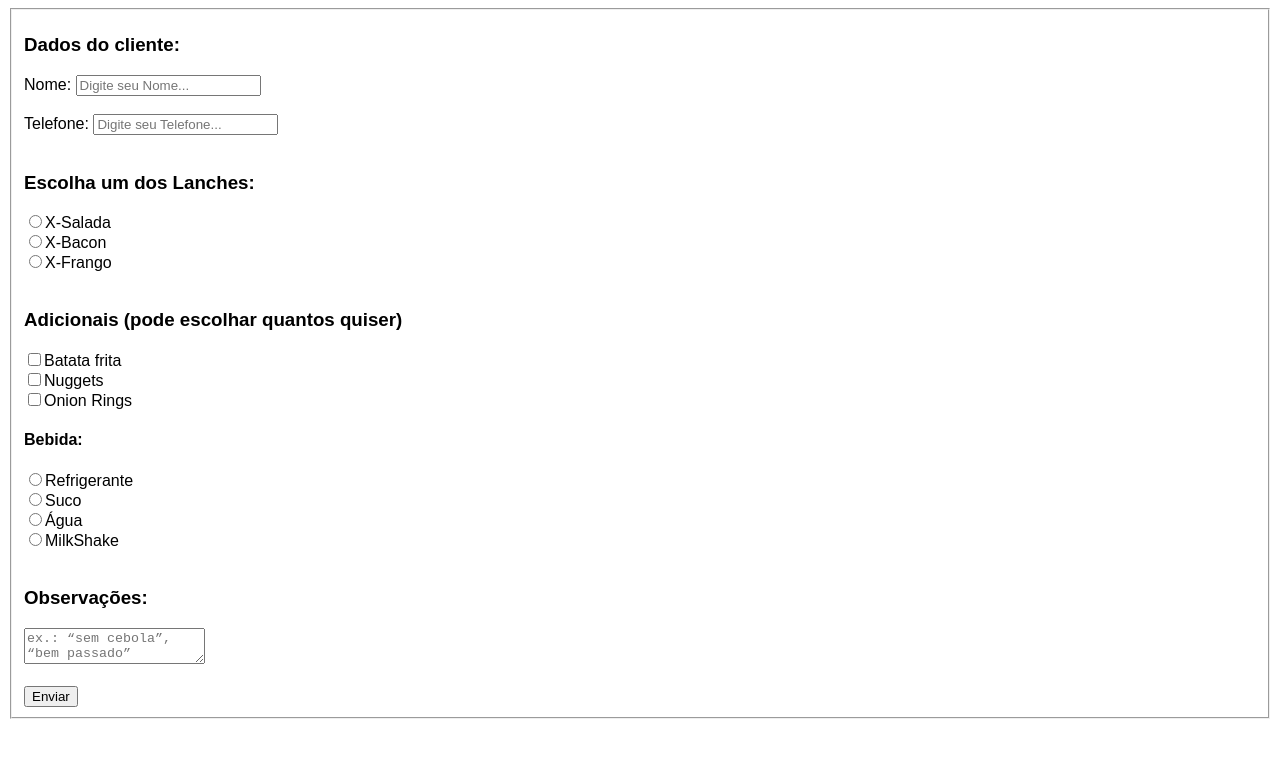
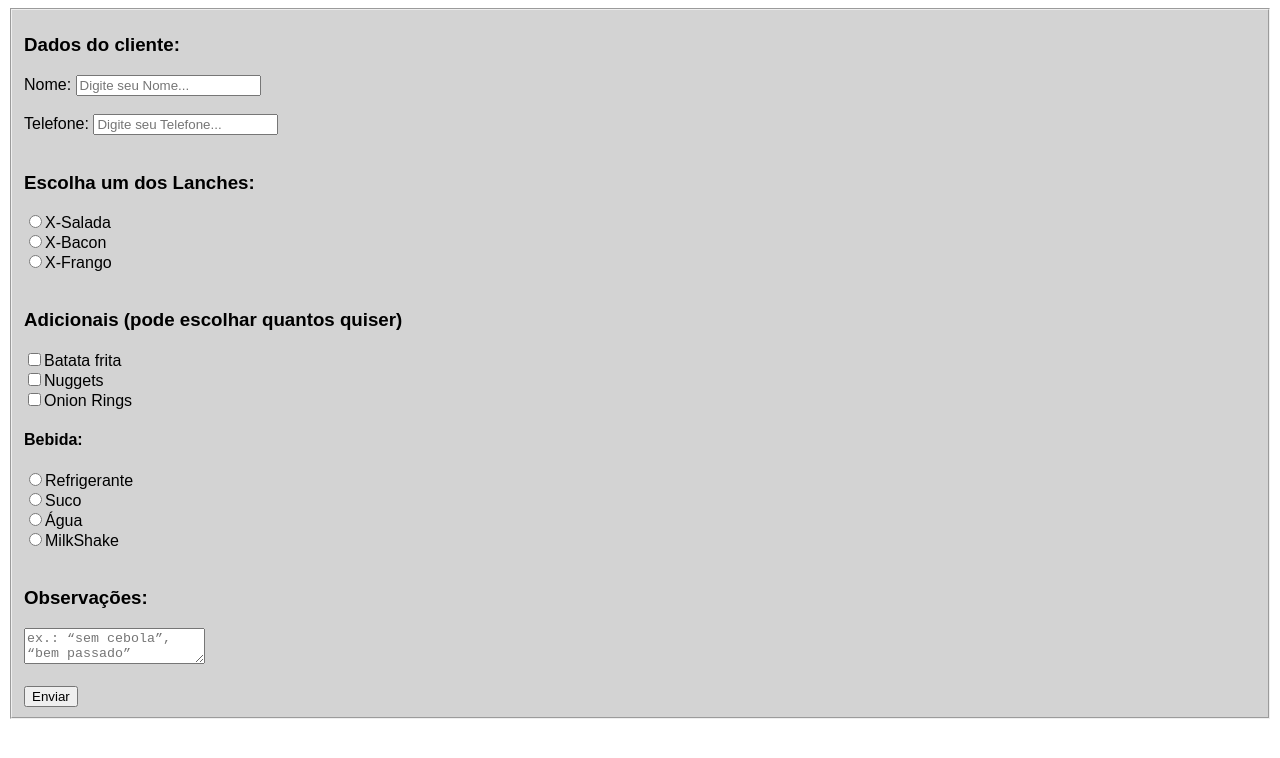
Before and after one commit to Christian-Godoi/html, a plain HTML site: page Pedido de lanche/index.html in a window 1280 px wide. Drawn offline with Linux system fonts and the light colour scheme.

Commit message:
Add files via upload

```diff
--- a/Pedido de lanche/index.html
+++ b/Pedido de lanche/index.html
@@ -5,7 +5,7 @@
     <meta name="viewport" content="width=device-width, initial-scale=1.0">
     <title>Pedido de lanche</title>
 </head>
-<fieldset>
+<fieldset style="background-color: lightgrey;">
 <body style="font-family:Arial, Helvetica, sans-serif;">
     <form >
         <h3>Dados do cliente:</h3>
```
